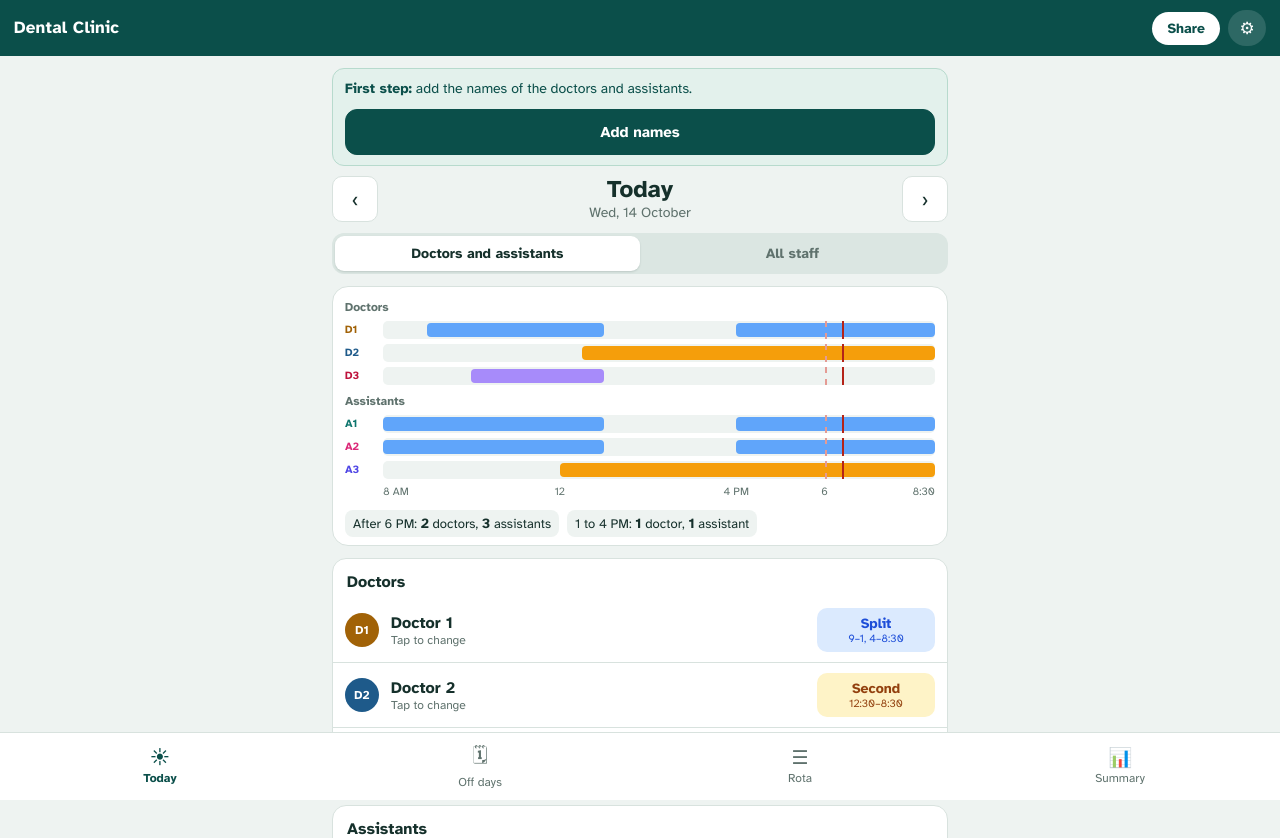
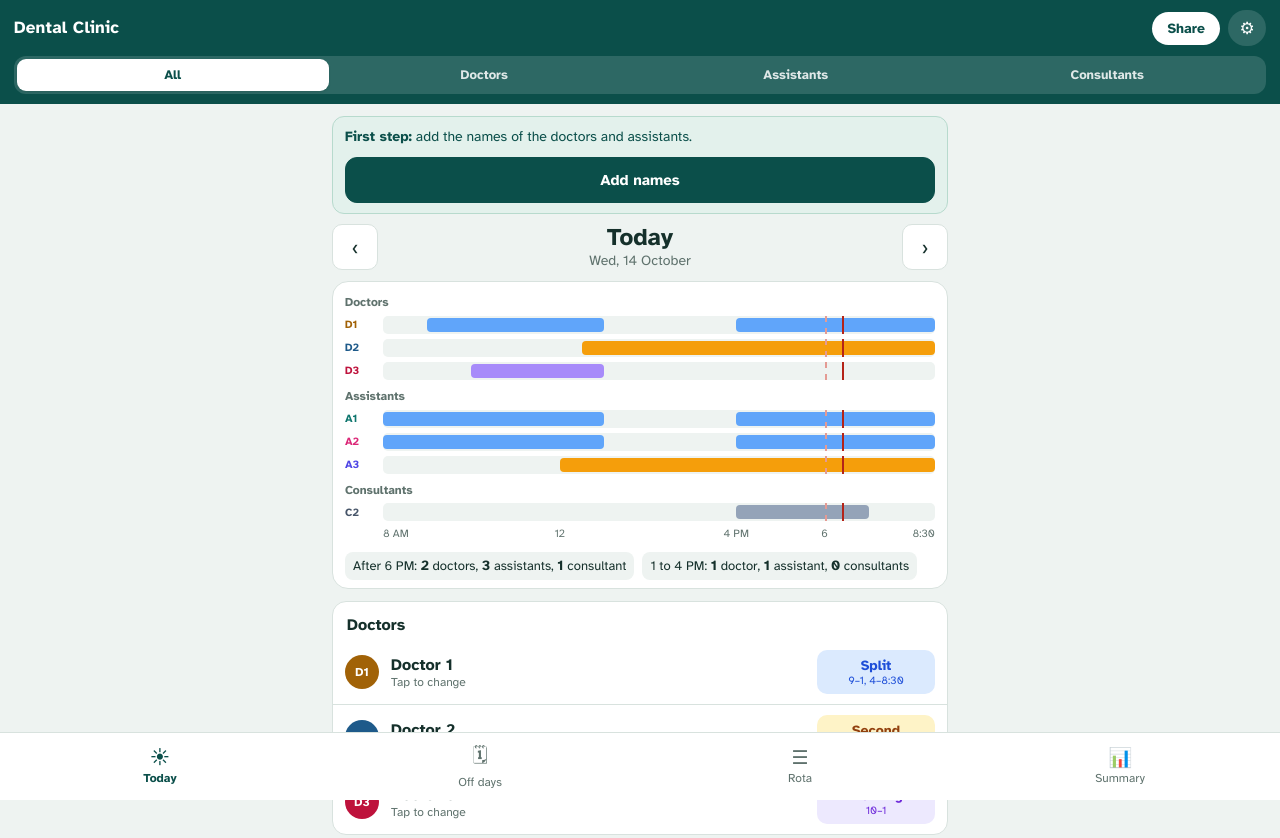
Before and after one commit to rpremkumar56/clinic-rota, a plain HTML site: page index.html in a window 1280 px wide. Shown: the top 838 px of the page. Drawn offline with Linux system fonts and the light colour scheme.

Commit message:
Move team switch into sticky header; add Today filter for all groups
Co-Authored-By: Claude Opus 5.5 <noreply@anthropic.com>
Claude-Session: https://claude.ai/code/session_01WUbtbcmqudwtwjPkq9hJ2C

```diff
--- a/index.html
+++ b/index.html
@@ -33,6 +33,9 @@ h2{font-size:16px;margin:0 0 8px}
 .switch{display:flex;background:#dbe6e2;border-radius:12px;padding:3px;margin-bottom:12px}
 .switch button{flex:1;border:0;background:none;border-radius:9px;padding:9px 6px;font-size:14px;font-weight:700;color:var(--mute)}
 .switch button.on{background:#fff;color:var(--ink);box-shadow:0 1px 2px rgba(21,48,43,.15)}
+.switch.hdr{background:rgba(255,255,255,.14);margin:10px 0 0}
+.switch.hdr button{color:rgba(255,255,255,.85);padding:8px 4px;font-size:13px}
+.switch.hdr button.on{background:#fff;color:var(--brand)}
 .steps{display:flex;gap:6px;margin-bottom:10px}
 .step{flex:1;text-align:center;font-size:13px;font-weight:700;padding:8px 4px;border-radius:9px;background:#dbe6e2;color:var(--mute);border:0}
 .step.on{background:var(--brand-2);color:#fff}
@@ -161,6 +164,7 @@ input[type=text],input[type=number],input[type=month],input[type=time],select{wi
     <button class="share" id="shareBtn" onclick="shareNow()">Share</button>
     <button class="gear" onclick="setTab('settings')" aria-label="Settings">⚙</button>
   </div>
+  <div class="switch hdr" id="hdrSwitch" role="tablist"></div>
   <div class="month" id="monthNav">
     <button class="icon" onclick="moveMonth(-1)" aria-label="Previous month">‹</button>
     <h1 id="monthTitle"></h1>
@@ -221,7 +225,7 @@ const now=new Date();
 /* ---------- Storage ---------- */
 function defaultDb(){
   return {settings:{clinic:'Dental Clinic',names:['Assistant 1','Assistant 2','Assistant 3'],offs:5,
-          startMonth:ymKey(now.getFullYear(),now.getMonth()+1),lastBackup:null,todayAll:false},months:{}};
+          startMonth:ymKey(now.getFullYear(),now.getMonth()+1),lastBackup:null,todayView:'all'},months:{}};
 }
 function load(){
   try{const s=localStorage.getItem(KEY);if(s){const d=JSON.parse(s);if(d&&d.settings&&d.months)return d;}}catch(e){}
@@ -230,7 +234,7 @@ function load(){
 function migrate(){
   if(!db.doctors) db.doctors=JSON.parse(JSON.stringify(DEF_DOC));
   if(!db.consultants) db.consultants=JSON.parse(JSON.stringify(DEF_CONS));
-  if(db.settings.todayAll===undefined) db.settings.todayAll=false;
+  if(!db.settings.todayView) db.settings.todayView='all';
 }
 let db=load(); migrate();
 function save(){
@@ -485,6 +489,16 @@ function render(){
   document.getElementById('monthNav').style.display=(view.tab==='today'||view.tab==='settings')?'none':'flex';
   document.getElementById('shareBtn').style.display=view.tab==='settings'?'none':'inline-block';
   ['today','plan','rota','summary'].forEach(t=>document.getElementById('tab-'+t).classList.toggle('on',view.tab===t));
+  const hs=document.getElementById('hdrSwitch');
+  if(view.tab==='today'){
+    const tv=db.settings.todayView;
+    hs.innerHTML=[['all','All'],['doc','Doctors'],['asst','Assistants'],['cons','Consultants']].map(([k,l])=>`<button role="tab" aria-selected="${tv===k}" class="${tv===k?'on':''}" onclick="setTodayView('${k}')">${l}</button>`).join('');
+    hs.style.display='flex';
+  }else if(view.tab==='settings'){ hs.style.display='none'; }
+  else{
+    hs.innerHTML=['asst','doc'].map(t=>`<button role="tab" aria-selected="${view.team===t}" class="${view.team===t?'on':''}" onclick="setTeam('${t}')">${TEAM[t].label}</button>`).join('');
+    hs.style.display='flex';
+  }
   const main=document.getElementById('main');
   main.innerHTML=view.tab==='today'?renderToday():view.tab==='plan'?renderPlan(cur):view.tab==='rota'?renderRota(cur):view.tab==='summary'?renderSummary(cur):renderSettings();
   document.documentElement.style.setProperty('--hh',document.getElementById('hdr').offsetHeight+'px');
@@ -505,8 +519,8 @@ const badge=(team,i,size)=>`<span class="badge" style="background:${COL[team][i]
 /* ---------- Today ---------- */
 function renderToday(){
   const base=new Date(); base.setDate(base.getDate()+view.dayOffset);
-  const date=isoOf(base), da=dayInfo('asst',date), dd=dayInfo('doc',date), all=db.settings.todayAll;
-  const cons=consFor(date);
+  const date=isoOf(base), da=dayInfo('asst',date), dd=dayInfo('doc',date), tv=db.settings.todayView;
+  const cons=consFor(date), show=k=>tv==='all'||tv===k;
   const label=view.dayOffset===0?'Today':view.dayOffset===1?'Tomorrow':view.dayOffset===-1?'Yesterday':WD[base.getDay()];
   let h='';
   if(defaultNames('asst')||defaultNames('doc')) h+=`<div class="info"><b>First step:</b> add the names of the doctors and assistants.<button class="btn primary" onclick="setTab('settings')">Add names</button></div>`;
@@ -515,17 +529,12 @@ function renderToday(){
   h+=`<div class="daynav"><button onclick="moveDay(-1)" aria-label="Previous day">‹</button>
     <div><b>${label}</b><span>${WD[base.getDay()]}, ${base.getDate()} ${MN[base.getMonth()]}</span></div>
     <button onclick="moveDay(1)" aria-label="Next day">›</button></div>`;
-  h+=`<div class="switch">
-    <button class="${!all?'on':''}" onclick="setTodayAll(false)">Doctors and assistants</button>
-    <button class="${all?'on':''}" onclick="setTodayAll(true)">All staff</button></div>`;
-  h+=dayStrip(dd,da,all?cons:[],view.dayOffset===0);
-  // Doctors
-  h+=`<div class="plist"><h2>Doctors</h2>${personRows('doc',date,dd)}${dd.warn.length?`<div class="wlist">${dd.warn.map(w=>`<div class="warn">⚠ ${esc(w)}</div>`).join('')}</div>`:''}</div>`;
-  // Assistants
-  h+=`<div class="plist"><h2>Assistants</h2>${personRows('asst',date,da)}
+  h+=dayStrip(dd,da,cons,view.dayOffset===0,show);
+  if(show('doc')) h+=`<div class="plist"><h2>Doctors</h2>${personRows('doc',date,dd)}${dd.warn.length?`<div class="wlist">${dd.warn.map(w=>`<div class="warn">⚠ ${esc(w)}</div>`).join('')}</div>`:''}</div>`;
+  if(show('asst')) h+=`<div class="plist"><h2>Assistants</h2>${personRows('asst',date,da)}
     <button class="busyrow ${da.busy?'on':''}" onclick="toggleBusy('${date}')">⚡ Busy 1–4 PM: ${da.busy?'Yes':'No'}<span class="small"> (tap to ${da.busy?'remove':'add'} a Long morning)</span></button>
     ${da.warn.length?`<div class="wlist">${da.warn.map(w=>`<div class="warn">⚠ ${esc(w)}</div>`).join('')}</div>`:''}</div>`;
-  if(all){
+  if(show('cons')){
     h+=`<div class="plist"><h2>Consultants</h2>${cons.length?cons.map(c=>`<button class="prow" onclick="toggleCons('${date}',${c.i})">
       <span class="badge" style="background:${CONS_COL}">C${c.i+1}</span>
       <span class="pn">${esc(c.name)}<small>Tap to mark ${c.absent?'as coming':'not coming'}</small></span>
@@ -548,23 +557,24 @@ function personRows(team,date,d){
       <span class="pill" style="background:${s.bg};color:${s.fg}">${shLabel(team,c)}<small>${shTime(team,c)}</small></span></button>`;
   }).join('');
 }
-function dayStrip(dd,da,cons,showNow){
+function dayStrip(dd,da,cons,showNow,show){
   const A=480,B=1230,pc=t=>((t-A)/(B-A)*100).toFixed(2)+'%';
   const nowMin=new Date().getHours()*60+new Date().getMinutes();
   const overlay=`<div class="line6" style="left:${pc(1080)}"></div>${showNow&&nowMin>=A&&nowMin<=B?`<div class="now" style="left:${pc(nowMin)}"></div>`:''}`;
   const row=(lab,col,iv,barCol)=>`<div class="srow"><span class="sl" style="color:${col}">${esc(lab)}</span><div class="track">${iv.map(([a,b])=>`<div class="bar" style="left:${pc(a)};width:calc(${pc(b)} - ${pc(a)});background:${barCol}"></div>`).join('')}${overlay}</div></div>`;
   let h=`<div class="strip" aria-label="Who is in the clinic">`;
-  h+=`<div class="grp">Doctors</div>`+[0,1,2].map(i=>row(initials('doc',i),COL.doc[i],SH[dd.shifts[i]].iv,SH[dd.shifts[i]].bar)).join('');
-  h+=`<div class="grp">Assistants</div>`+[0,1,2].map(i=>row(initials('asst',i),COL.asst[i],SH[da.shifts[i]].iv,SH[da.shifts[i]].bar)).join('');
-  if(cons.length) h+=`<div class="grp">Consultants</div>`+cons.map(c=>row('C'+(c.i+1),CONS_COL,c.absent?[]:[[c.start,c.end]],'#94a3b8')).join('');
+  if(show('doc')) h+=`<div class="grp">Doctors</div>`+[0,1,2].map(i=>row(initials('doc',i),COL.doc[i],SH[dd.shifts[i]].iv,SH[dd.shifts[i]].bar)).join('');
+  if(show('asst')) h+=`<div class="grp">Assistants</div>`+[0,1,2].map(i=>row(initials('asst',i),COL.asst[i],SH[da.shifts[i]].iv,SH[da.shifts[i]].bar)).join('');
+  if(show('cons')&&cons.length) h+=`<div class="grp">Consultants</div>`+cons.map(c=>row('C'+(c.i+1),CONS_COL,c.absent?[]:[[c.start,c.end]],'#94a3b8')).join('');
   h+=`<div class="ticks">${[[480,'8 AM'],[720,'12'],[960,'4 PM'],[1080,'6'],[1230,'8:30']].map(([t,l])=>`<span class="tick" style="left:${pc(t)}">${l}</span>`).join('')}</div>`;
   const at=(shifts,t)=>shifts.filter(s=>SH[s].iv.some(([a,b])=>t>=a&&t<b)).length;
   const pl=(n,w)=>`<b>${n}</b> ${w}${n===1?'':'s'}`;
-  h+=`<div class="counts"><span>After 6 PM: ${pl(at(dd.shifts,1080),'doctor')}, ${pl(at(da.shifts,1080),'assistant')}</span>
-    <span>1 to 4 PM: ${pl(at(dd.shifts,840),'doctor')}, ${pl(at(da.shifts,840),'assistant')}</span></div>`;
+  const cnt=t=>[show('doc')?pl(at(dd.shifts,t),'doctor'):'',show('asst')?pl(at(da.shifts,t),'assistant'):'',
+    show('cons')?pl(cons.filter(c=>!c.absent&&t>=c.start&&t<c.end).length,'consultant'):''].filter(Boolean).join(', ');
+  h+=`<div class="counts"><span>After 6 PM: ${cnt(1080)}</span><span>1 to 4 PM: ${cnt(840)}</span></div>`;
   return h+`</div>`;
 }
-function setTodayAll(v){ db.settings.todayAll=v; save(); render(); }
+function setTodayView(v){ db.settings.todayView=v; save(); render(); }
 function toggleCons(date,i){
   const [y,m]=parseIso(date), md=monthData(y,m,true);
   const c=md.cons[date]||{};
@@ -578,7 +588,7 @@ function renderPlan(r){
   const team=r.team, sel=view.who, T=todayIso();
   const target=team==='doc'?(+db.doctors.leaves||4):(+db.settings.offs||5), CLM=+db.doctors.cl||2;
   const offOf=s=>team==='doc'?s.leave:s.off;
-  let h=teamSwitch()+stepsHtml('plan');
+  let h=stepsHtml('plan');
   h+=`<p class="tip">Choose a ${TEAM[team].one}. Then tap the days that person asked for. The site fills the rest of the ${target} ${team==='doc'?'leave':'off'} days.</p>`;
   if(team==='doc') h+=`<div class="switch">
     <button class="${view.planMode==='O'?'on':''}" onclick="view.planMode='O';render()">Mark leave</button>
@@ -641,7 +651,7 @@ function renderRota(r){
   const team=r.team, T=todayIso();
   const dayWarn=r.days.filter(d=>d.warn.length).length;
   const codes=team==='doc'?['DS','DE','DM','O','CL']:['S','SE','L','O'];
-  let h=teamSwitch()+stepsHtml('rota');
+  let h=stepsHtml('rota');
   h+=`<div class="legend">${codes.map(k=>`<span class="chip" style="background:${SH[k].bg};color:${SH[k].fg}">${shLabel(team,k)}${SH[k].iv.length?' '+SH[k].time:''}</span>`).join('')}</div>`;
   h+=r.shared
     ? `<div class="info">You shared this rota on ${new Date(r.shared).getDate()} ${MN[new Date(r.shared).getMonth()].slice(0,3)}. A change now moves only the days after it.</div>`
@@ -670,7 +680,7 @@ function renderRota(r){
 /* ---------- Summary ---------- */
 function renderSummary(r){
   const team=r.team;
-  let h=teamSwitch();
+  let h='';
   if(team==='asst'){
     const OFFS=+db.settings.offs||5;
     h+=`<div class="card"><h2>${MN[r.m-1]} ${r.y}</h2><table>
@@ -834,13 +844,14 @@ function importData(inp){
 function shareNow(){ if(view.tab==='today'){ const b=new Date(); b.setDate(b.getDate()+view.dayOffset); shareDay(isoOf(b)); } else shareImage(); }
 
 function dayText(date){
-  const dd=dayInfo('doc',date), da=dayInfo('asst',date), [y,m,d]=parseIso(date), all=db.settings.todayAll;
-  const L=[`*Duty for ${WD[dd.dow]} ${d} ${MN[m-1].slice(0,3)}*`,'','*Doctors*'];
-  [0,1,2].forEach(i=>{ const c=dd.shifts[i]; L.push(SH[c].iv.length?`${nameOf('doc',i)}: ${shLabel('doc',c)} (${SH[c].time})`:`${nameOf('doc',i)}: ${shLabel('doc',c)}`); });
-  L.push('','*Assistants*');
-  [0,1,2].forEach(i=>{ const c=da.shifts[i]; L.push(c==='O'?`${nameOf('asst',i)}: Off`:`${nameOf('asst',i)}: ${SH[c].label} (${SH[c].time})`); });
-  if(da.busy) L.push('⚡ Busy day');
-  if(all){ const cons=consFor(date); if(cons.length){ L.push('','*Consultants*'); cons.forEach(c=>L.push(`${c.name}: ${c.absent?'Not coming':c.time}`)); } }
+  const dd=dayInfo('doc',date), da=dayInfo('asst',date), [y,m,d]=parseIso(date), tv=db.settings.todayView, show=k=>tv==='all'||tv===k;
+  const L=[`*Duty for ${WD[dd.dow]} ${d} ${MN[m-1].slice(0,3)}*`];
+  if(show('doc')) L.push('','*Doctors*');
+  if(show('doc')) [0,1,2].forEach(i=>{ const c=dd.shifts[i]; L.push(SH[c].iv.length?`${nameOf('doc',i)}: ${shLabel('doc',c)} (${SH[c].time})`:`${nameOf('doc',i)}: ${shLabel('doc',c)}`); });
+  if(show('asst')) L.push('','*Assistants*');
+  if(show('asst')) [0,1,2].forEach(i=>{ const c=da.shifts[i]; L.push(c==='O'?`${nameOf('asst',i)}: Off`:`${nameOf('asst',i)}: ${SH[c].label} (${SH[c].time})`); });
+  if(show('asst')&&da.busy) L.push('⚡ Busy day');
+  if(show('cons')){ const cons=consFor(date); if(cons.length){ L.push('','*Consultants*'); cons.forEach(c=>L.push(`${c.name}: ${c.absent?'Not coming':c.time}`)); } }
   return L.join('\n');
 }
 async function shareDay(date){
```
